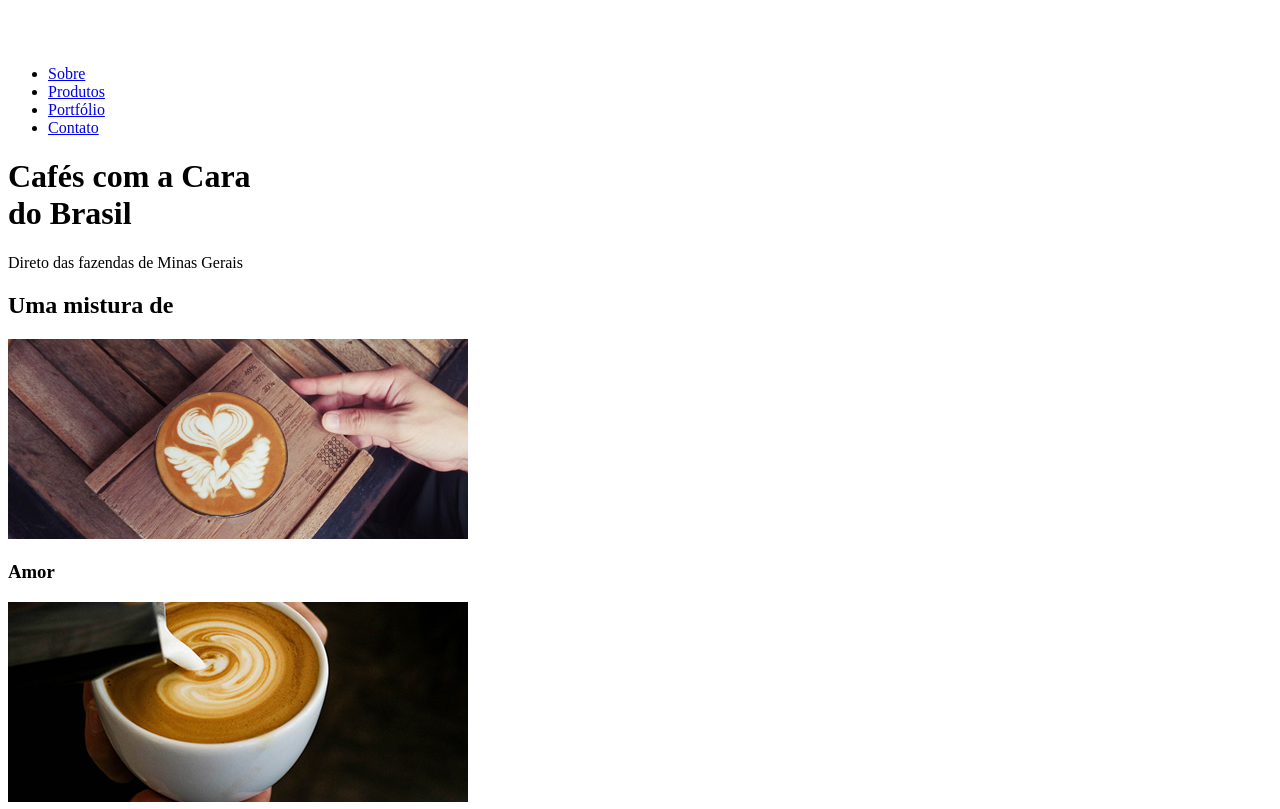
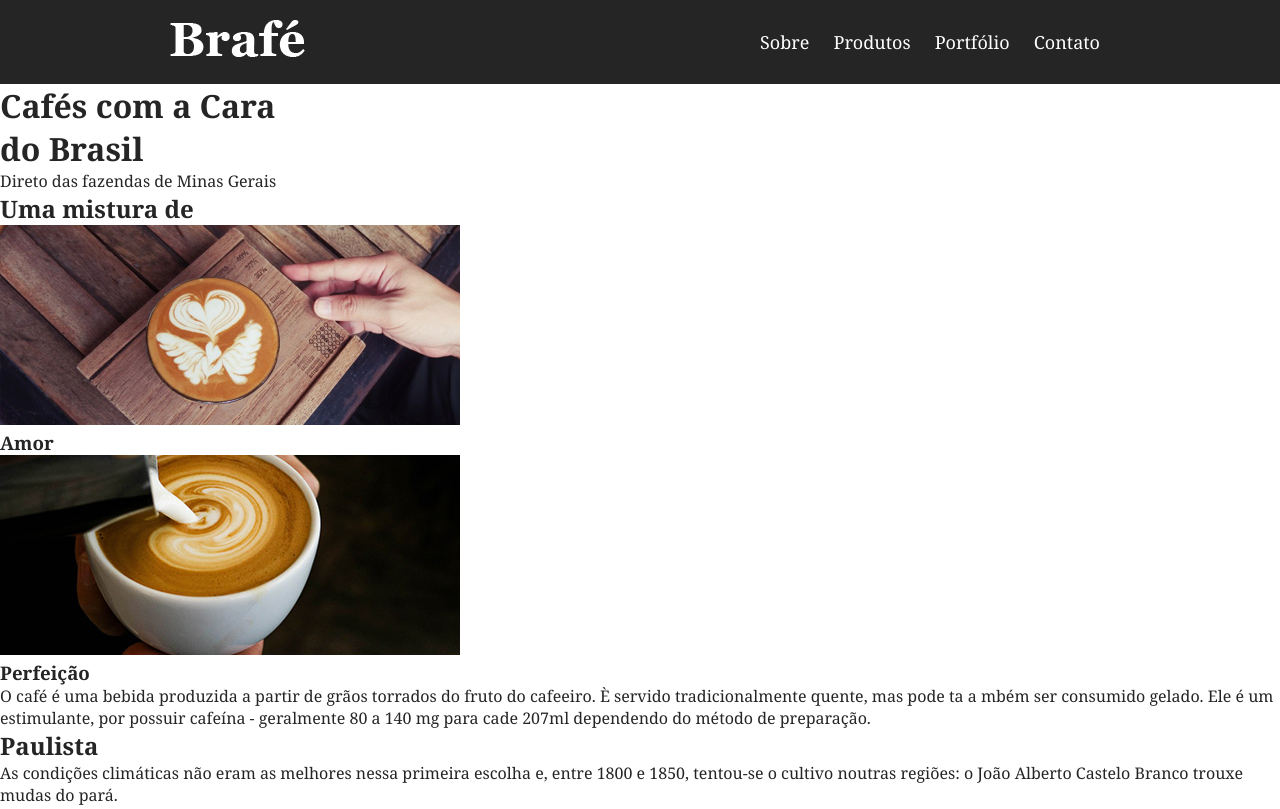
Before and after one commit to viniciosComerciante/css-puro-flexbox-grid-bootstrap, a plain HTML site: page brafe1-puro/index.html in a window 1280 px wide. Shown: the top 809 px of the page. Drawn offline with Linux system fonts and the light colour scheme.

Commit message:
finished styling the menu

```diff
--- a/brafe1-puro/css/style.css
+++ b/brafe1-puro/css/style.css
@@ -0,0 +1,53 @@
+/*Reset*/
+
+
+body, h1, h2, h3, p, ul{
+    padding: 0px;
+    margin: 0px;
+}
+
+body{
+    font-family: Georgia, 'Times New Roman', Times, serif;
+    color: #252525;
+}
+
+/*Menu*/
+
+.menu{
+    background: #252525;
+    padding: 20px 0;
+}
+
+.menu-container{
+    max-width: 60rem;
+    margin : 0 auto;
+}
+
+.menu-container::after, .menu-container::before{
+    content: '';
+    display: table;
+    clear: both;
+}
+
+a.menu-logo{
+    display: block;
+    float: left;
+    margin-left: 10px;
+}
+
+.menu-nav{
+    float: right;
+    margin-right: 10px;
+}
+
+.menu-nav li{
+    display: inline-block;
+}
+
+.menu-nav a{
+    display: block;
+    padding: 10px;
+    text-decoration: none;
+    color: white;
+    font-size: 1.125rem;
+}
--- a/brafe1-puro/index.html
+++ b/brafe1-puro/index.html
@@ -1,5 +1,6 @@
 <!DOCTYPE html>
 <html lang="pt-br">
+
 <head>
     <meta charset="UTF-8">
     <meta http-equiv="X-UA-Compatible" content="IE=edge">
@@ -7,12 +8,13 @@
     <link rel="stylesheet" type="text/css" href="css/style.css">
     <title>Brafé 1</title>
 </head>
+
 <body>
-    <header>
-        <div>
-            <a href="#"><img src="public/img/brafe.png" alt="Logo brafé"></a>
-        </div>
-        <nav>
+    <header class="menu">
+        <div class="menu-container">
+            <a class="menu-logo" href="#"><img src="public/img/brafe.png" alt="Logo brafé"></a>
+
+            <nav class="menu-nav">
                 <ul>
                     <li><a href="#">Sobre</a></li>
                     <li><a href="#">Produtos</a></li>
@@ -20,10 +22,11 @@
                     <li><a href="#">Contato</a></li>
                 </ul>
             </nav>
+        </div>
     </header>
 
     <main>
-        <h1>Cafés com a Cara<br/>do Brasil</h1>
+        <h1>Cafés com a Cara<br />do Brasil</h1>
         <p>Direto das fazendas de Minas Gerais</p>
     </main>
 
@@ -39,22 +42,27 @@
                 <h3>Perfeição</h3>
             </div>
         </div>
-        <p>O café é uma bebida produzida a partir de grãos torrados do fruto do cafeeiro. È servido tradicionalmente quente, mas pode ta a mbém ser consumido gelado. Ele é um estimulante, por possuir cafeína - geralmente 80 a 140 mg para cade 207ml dependendo do método de preparação.</p>
+        <p>O café é uma bebida produzida a partir de grãos torrados do fruto do cafeeiro. È servido tradicionalmente
+            quente, mas pode ta a mbém ser consumido gelado. Ele é um estimulante, por possuir cafeína - geralmente 80 a
+            140 mg para cade 207ml dependendo do método de preparação.</p>
     </section>
 
     <section>
         <div>
             <div>
                 <h2>Paulista</h2>
-                <p>As condições climáticas não eram as melhores nessa primeira escolha e, entre 1800 e 1850, tentou-se o cultivo noutras regiões: o João Alberto Castelo Branco trouxe mudas do pará.</p>
+                <p>As condições climáticas não eram as melhores nessa primeira escolha e, entre 1800 e 1850, tentou-se o
+                    cultivo noutras regiões: o João Alberto Castelo Branco trouxe mudas do pará.</p>
             </div>
             <div>
                 <h2>Carioca</h2>
-                <p>As condições climáticas não eram as melhores nessa primeira escolha e, entre 1800 e 1850, tentou-se o cultivo noutras regiões: o João Alberto Castelo Branco trouxe mudas do pará.</p>
+                <p>As condições climáticas não eram as melhores nessa primeira escolha e, entre 1800 e 1850, tentou-se o
+                    cultivo noutras regiões: o João Alberto Castelo Branco trouxe mudas do pará.</p>
             </div>
             <div>
                 <h2>Mineiro</h2>
-                <p>As condições climáticas não eram as melhores nessa primeira escolha e, entre 1800 e 1850, tentou-se o cultivo noutras regiões: o João Alberto Castelo Branco trouxe mudas do pará.</p>
+                <p>As condições climáticas não eram as melhores nessa primeira escolha e, entre 1800 e 1850, tentou-se o
+                    cultivo noutras regiões: o João Alberto Castelo Branco trouxe mudas do pará.</p>
             </div>
             <a href="#">Saiba mais</a>
         </div>
@@ -65,7 +73,8 @@
             <img src="public/img/botafogo.jpg" alt="Brafé unidade botafogo">
             <div>
                 <h2>Botafogo</h2>
-                <p>As condições climáticas não eram as melhores nessa primeira escolha e, entre 1800 e 1850, tentou-se o cultivo </p>
+                <p>As condições climáticas não eram as melhores nessa primeira escolha e, entre 1800 e 1850, tentou-se o
+                    cultivo </p>
                 <a href="#">Ver mapa</a>
             </div>
         </div>
@@ -74,7 +83,8 @@
             <img src="public/img/iguatemi.jpg" alt="Brafé unidade botafogo">
             <div>
                 <h2>Iguatemi</h2>
-                <p>As condições climáticas não eram as melhores nessa primeira escolha e, entre 1800 e 1850, tentou-se o cultivo </p>
+                <p>As condições climáticas não eram as melhores nessa primeira escolha e, entre 1800 e 1850, tentou-se o
+                    cultivo </p>
                 <a href="#">Ver mapa</a>
             </div>
         </div>
@@ -83,7 +93,8 @@
             <img src="public/img/mineirao.jpg" alt="Brafé unidade botafogo">
             <div>
                 <h2>Mineirão</h2>
-                <p>As condições climáticas não eram as melhores nessa primeira escolha e, entre 1800 e 1850, tentou-se o cultivo </p>
+                <p>As condições climáticas não eram as melhores nessa primeira escolha e, entre 1800 e 1850, tentou-se o
+                    cultivo </p>
                 <a href="#">Ver mapa</a>
             </div>
         </div>
@@ -105,11 +116,12 @@
 
     <footer>
         <div>
-            <p>Este é um projeto da Origamid, executado por Vinícios Oliveira.<br/>
+            <p>Este é um projeto da Origamid, executado por Vinícios Oliveira.<br />
                 São sebastião do Sacramento, 190, Manhuaçu, Mg</p>
             <img src="public/img/brafe.png" alt="Brafé Logo">
         </div>
     </footer>
 
 </body>
+
 </html>
```
Lines whose indentation alone changed are shown as unchanged.
